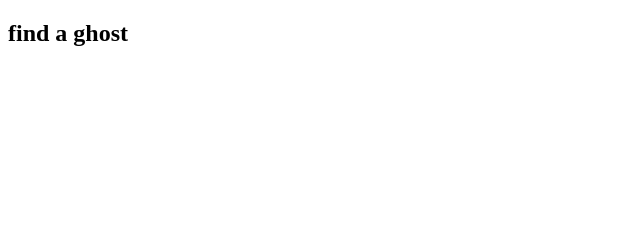
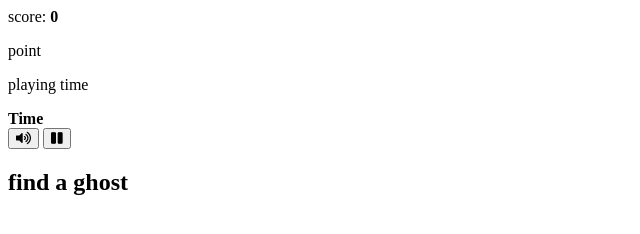
Before and after one commit to sonseong10/halloween-game, a plain HTML site: page index.html in a window 1280 px wide. Shown: the whole page, without its empty margins (0-640 px from the left). Drawn offline with Linux system fonts and the light colour scheme.

Commit message:
🚧 Markup GNB header

```diff
--- a/index.html
+++ b/index.html
@@ -14,6 +14,25 @@
   </head>
   <body>
     <div class="wrapper">
+      <header class="gnb">
+        <div class="score">
+          <span>score: </span>
+          <strong class="score-total">0</strong>
+          <p class="screen-out">point</p>
+        </div>
+        <div class="time-bar">
+          <p class="screen-out">playing time</p>
+          <strong class="timer">Time</strong>
+        </div>
+        <div class="tool-box">
+          <button id="mute" type="button" class="tool-btn chose">
+            <i class="fas fa-volume-up"></i>
+          </button>
+          <button id="pause" type="button" class="tool-btn">
+            <i class="fas fa-pause"></i>
+          </button>
+        </div>
+      </header>
       <section class="game">
         <h1 class="screen-out">find a ghost</h1>
         <div class="game-field"></div>
```
